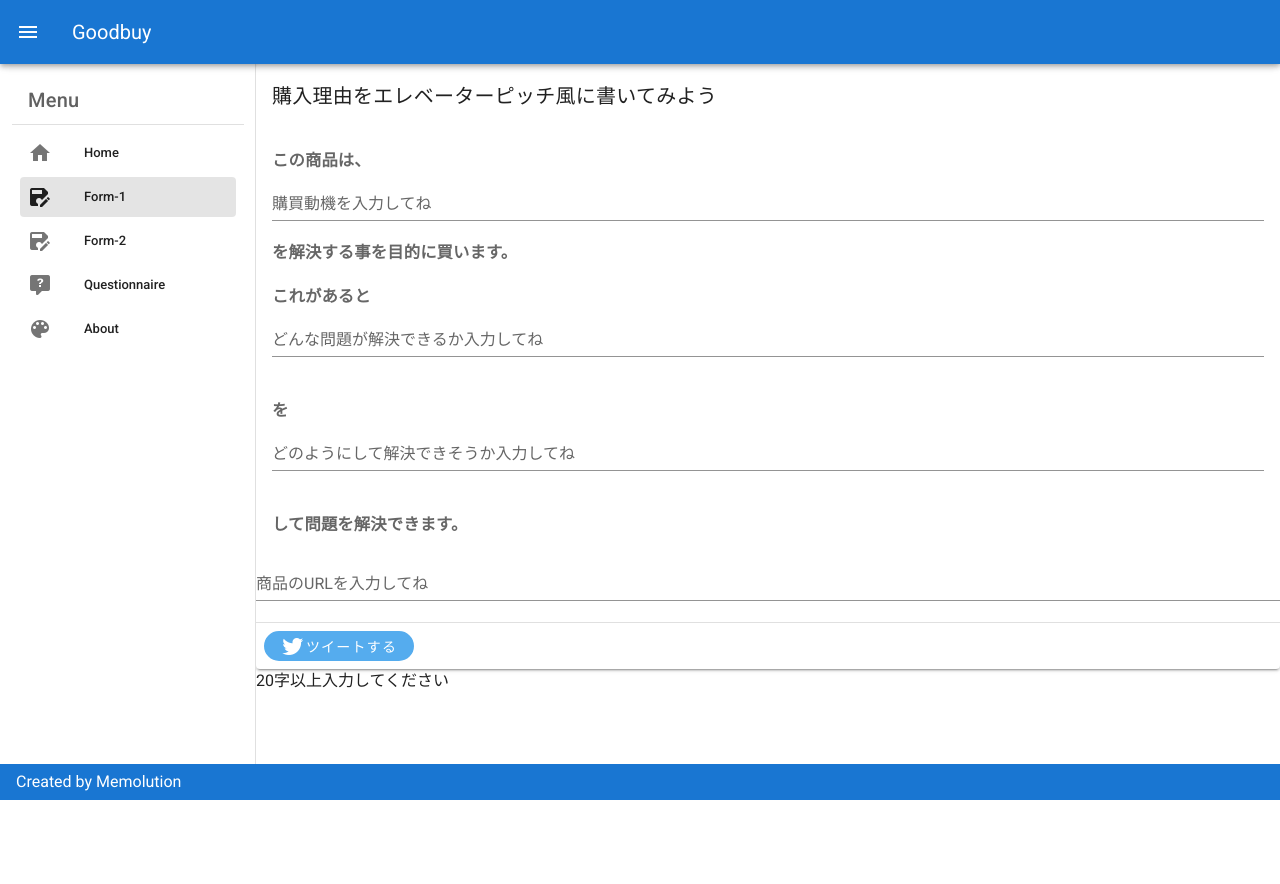
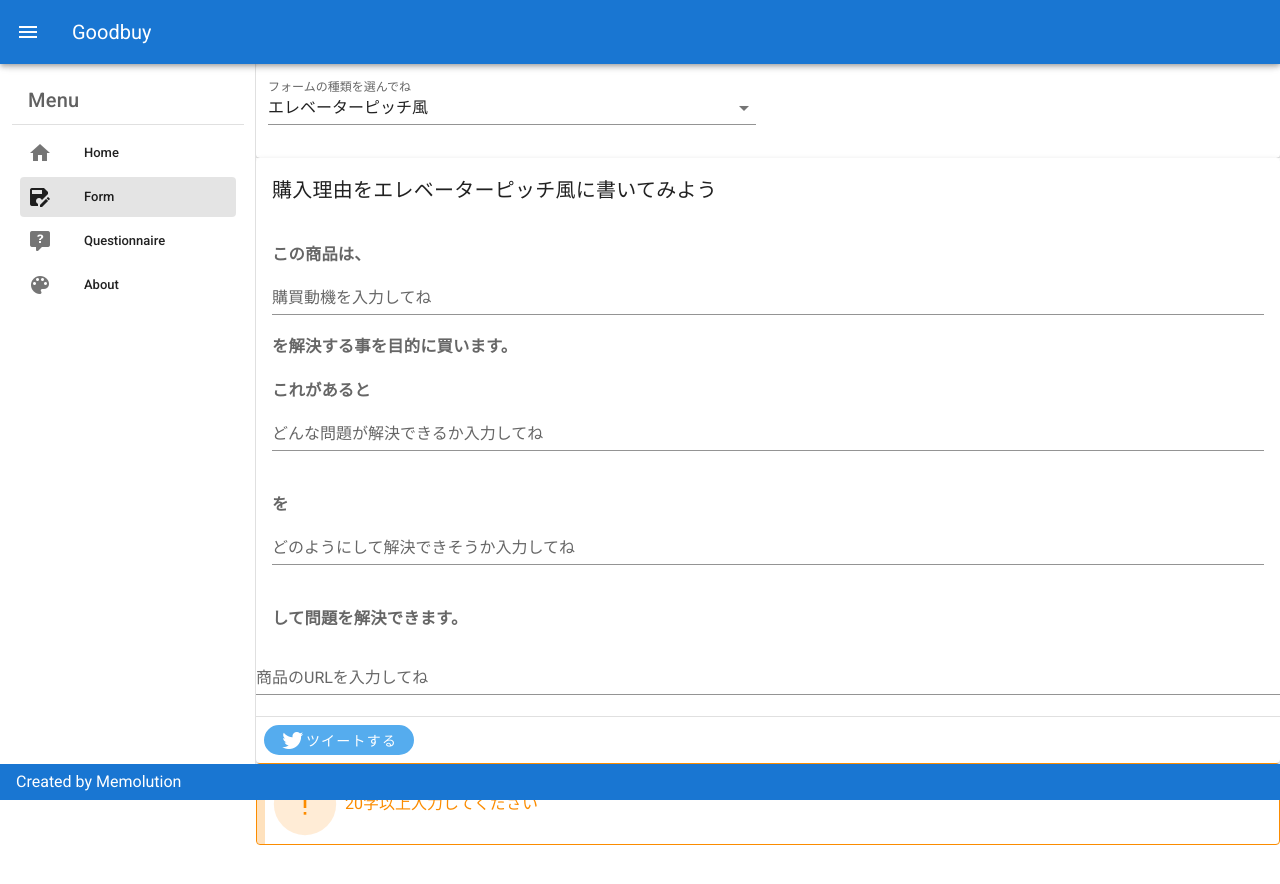
Before and after one commit to Memolution/Goodbuy_WebApp, a Vue app in the folder frontend/: page /will in a window 1280 px wide. Both pictures are taken after a click on the button "ツイートする". Shown: the top 884 px of the page. Built offline with nearby package versions, Linux system fonts and the light colour scheme; no server answers.

Commit message:
描画を修正

```diff
--- a/frontend/src/components/FreeWillForm.vue
+++ b/frontend/src/components/FreeWillForm.vue
@@ -5,7 +5,15 @@
         <v-card-title>購入理由を自由記述で書いてみよう</v-card-title>
         <h2>記入例</h2>
         <p>原付と黄色のヘルメットを買いたいと思います。活動範囲が広くなるからです。一人で海に行ったりしたいから、買います。車は、高いしお金がかかるので、原付にしました。二人乗りは、免許を取り直す必要があり、少しだるい。だから原付。</p>
-        <v-textarea outlined rows="10" name="input-7-4" v-model="tweetContent.tweetWhy" label="購買動機を入力してね"></v-textarea>
+        <v-textarea
+          outlined
+          rows="10"
+          name="input-7-4"
+          v-model="tweetContent.tweetWhy"
+          label="購買動機を入力してね"
+        >
+        >
+        </v-textarea>
         <v-text-field
           v-model="recentUrl"
           label="商品のURLを入力してね"
@@ -17,11 +25,27 @@
             <v-icon>mdi-twitter</v-icon>
             ツイートする
           </v-btn>
-          <!-- <span v-if="success">送信成功！</span> -->
         </v-card-actions>
       </v-card>
-      <div>
+      <div v-if="this.validation.validateResult == 'めっちゃいい理由！'">
+        <v-alert
+        outlined
+        type="success"
+        prominent
+        border="left"
+        >
         {{validation.validateResult}}
+        </v-alert>
+      </div>
+      <div v-else-if=" this.validation.validateResult == '20字以上入力してください' || this.validation.validateResult == '熱入りすぎだよ！' ">
+        <v-alert
+        outlined
+        type="warning"
+        prominent
+        border="left"
+        >
+        {{validation.validateResult}}
+        </v-alert>
       </div>
     </v-app>
   </div>
@@ -57,6 +81,12 @@ export default {
         target.innerHTML = '<a href=' + path + '>Tweet</a>'
       }
     }
+  },
+  created () {
+    this.recentUrl = []
+    var isUrl = this.$route.path
+    var wasUrl = isUrl.split('/will')[1]
+    this.recentUrl.push(wasUrl)
   }
 }
 </script>
--- a/frontend/src/components/Navigation.vue
+++ b/frontend/src/components/Navigation.vue
@@ -55,8 +55,8 @@ export default {
       drawer: null,
       nav_lists: [
         { name: 'Home', icon: 'mdi-home', link: '/' },
-        { name: 'Form-1', icon: 'mdi-content-save-edit', link: '/will' },
-        { name: 'Form-2', icon: 'mdi-content-save-edit', link: '/freewill' },
+        { name: 'Form', icon: 'mdi-content-save-edit', link: '/will' },
+        // { name: 'Form-2', icon: 'mdi-content-save-edit', link: '/freewill' },
         { name: 'Questionnaire', icon: 'mdi-comment-question', link: '/question' },
         // { name: 'Todo List', icon: 'mdi-vuetify', link: '/todo' },
         // { name: 'Purchased List', icon: 'mdi-cogs', link: '/order' },
--- a/frontend/src/components/WillForm.vue
+++ b/frontend/src/components/WillForm.vue
@@ -46,15 +46,28 @@
             <v-icon>mdi-twitter</v-icon>
             ツイートする
           </v-btn>
-          <!-- <span v-if="success">送信成功！</span> -->
         </v-card-actions>
       </v-card>
-      <div>
+      <div v-if="this.validation.validateResult == 'めっちゃいい理由！'">
+        <v-alert
+        outlined
+        type="success"
+        prominent
+        border="left"
+        >
         {{validation.validateResult}}
+        </v-alert>
       </div>
-      <!-- <div>
-        {{recentUrl}}
-      </div> -->
+      <div v-else-if=" this.validation.validateResult == '20字以上入力してください' || this.validation.validateResult == '熱入りすぎだよ！' ">
+        <v-alert
+        outlined
+        type="warning"
+        prominent
+        border="left"
+        >
+        {{validation.validateResult}}
+        </v-alert>
+      </div>
     </v-app>
   </div>
 </template>
@@ -103,7 +116,7 @@ export default {
   created () {
     this.recentUrl = []
     var isUrl = this.$route.path
-    var wasUrl = isUrl.split('will')[1]
+    var wasUrl = isUrl.split('will/')[1]
     this.recentUrl.push(wasUrl)
   }
 }
--- a/frontend/src/router/index.js
+++ b/frontend/src/router/index.js
@@ -4,7 +4,7 @@ import Home from '../views/Home.vue'
 // import Todo from '../views/TodoView.vue'
 import Will from '../views/Will.vue'
 import Question from '../views/Question.vue'
-import FreeWill from '../views/FreeWill.vue'
+// import FreeWill from '../views/FreeWill.vue'
 
 Vue.use(VueRouter)
 
@@ -32,11 +32,11 @@ const routes = [
     name: 'Will',
     component: Will
   },
-  {
-    path: '/freewill*',
-    name: 'FreeWill',
-    component: FreeWill
-  },
+  // {
+  //   path: '/freewill*',
+  //   name: 'FreeWill',
+  //   component: FreeWill
+  // },
   {
     path: '/question',
     name: 'Question',
--- a/frontend/src/views/Will.vue
+++ b/frontend/src/views/Will.vue
@@ -1,18 +1,50 @@
 <template>
-<v-app>
-  <WillForm />
-</v-app>
+    <v-app>
+      <v-card>
+        <v-col
+          class="d-flex"
+          cols="12"
+          sm="6"
+        >
+        <v-select
+          label="フォームの種類を選んでね"
+          :items="formItems"
+          v-model="formType"
+          required>
+        </v-select>
+      <!-- <v-btn
+        @click="getFormType"
+        dark
+        rounded
+        x-large>
+        確定
+      </v-btn> -->
+    </v-col>
+    </v-card>
+    <p v-if="this.formType == 'エレベーターピッチ風' ">
+      <WillForm />
+    </p>
+    <p v-else-if="this.formType == '自由記述' ">
+      <freeWillForm />
+    </p>
+  </v-app>
 </template>
 
 <script>
 // @ is an alias to /src
 import WillForm from '@/components/WillForm.vue'
+import freeWillForm from '@/components/FreeWillForm.vue'
 export default {
   name: 'Will',
-  data: () => ({
-  }),
+  data () {
+    return {
+      formItems: ['エレベーターピッチ風', '自由記述'],
+      formType: 'エレベーターピッチ風'
+    }
+  },
   components: {
-    WillForm
+    WillForm,
+    freeWillForm
   }
 }
 </script>
```
